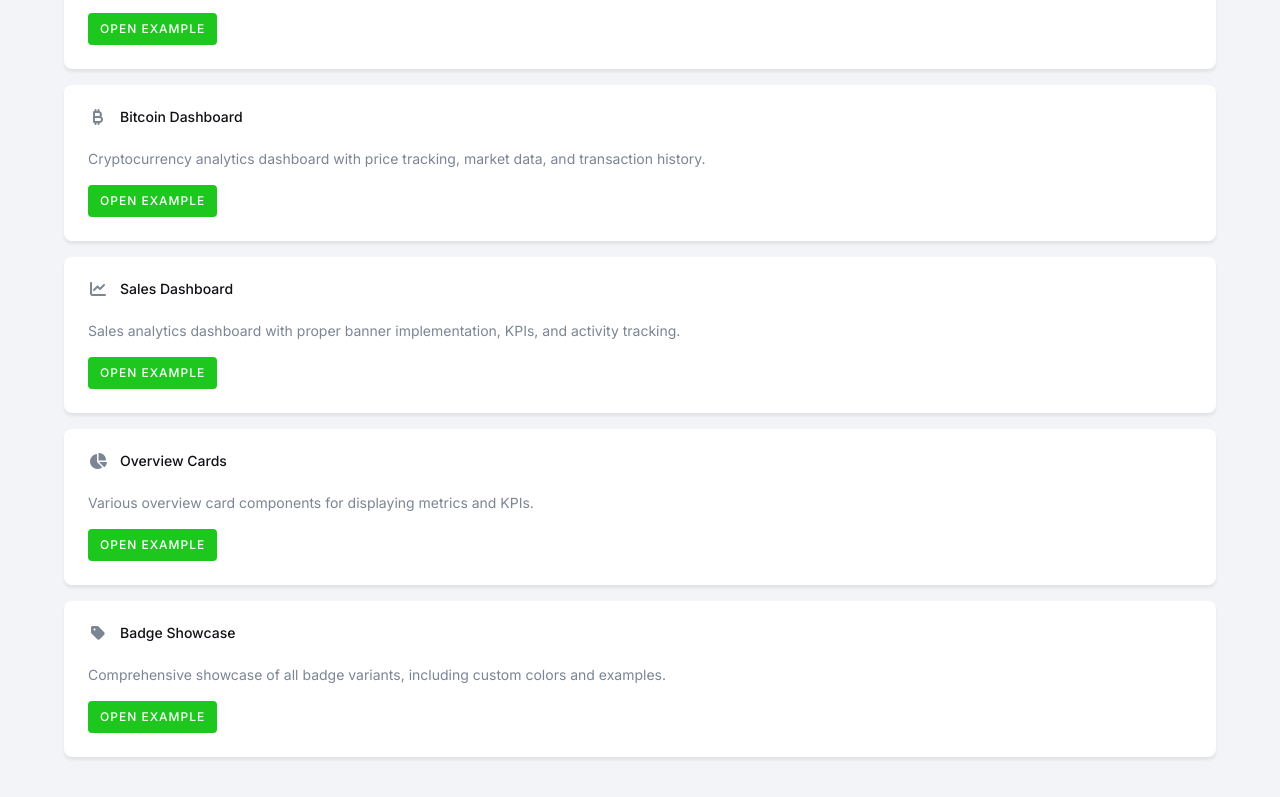
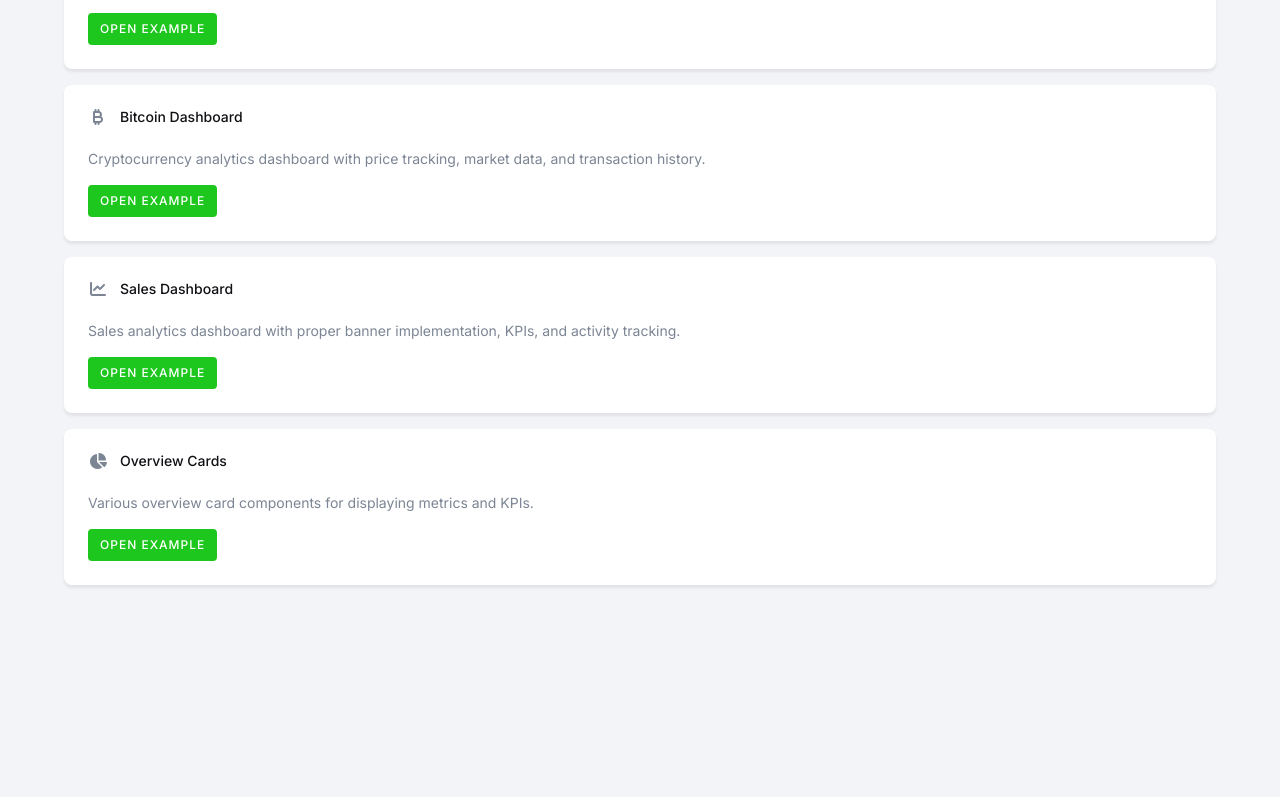
Before and after one commit to keboola/Keboola-Design-System, a plain HTML site: page examples/index.html in a window 1280 px wide. Shown: the part 731-1528 px from the top of the page. After the commit the page ends 1380 px from the top, so only its background shows below. Drawn offline with Linux system fonts and the light colour scheme.

Commit message:
Updated examples

```diff
--- a/examples/index.html
+++ b/examples/index.html
@@ -180,26 +180,6 @@
                             </div>
                         </div>
                     </a>
-
-                    <!-- Badge Showcase -->
-                    <a href="badge-showcase.html" target="_blank">
-                        <div class="card card--with-description">
-                            <div class="card__title--with-icon">
-                                <div class="icon-container icon-small">
-                                    <i class="fas fa-tag"></i>
-                                </div>
-                                <span class="card__title-text">Badge Showcase</span>
-                            </div>
-                            <div class="card__content">
-                                <p class="body-text">Comprehensive showcase of all badge variants, including custom colors and examples.</p>
-                            </div>
-                            <div class="card__footer">
-                                <button class="btn btn-primary btn-small">
-                                    <span class="btn-text">Open Example</span>
-                                </button>
-                            </div>
-                        </div>
-                    </a>
                 </div>
             </section>
         </div>
```
